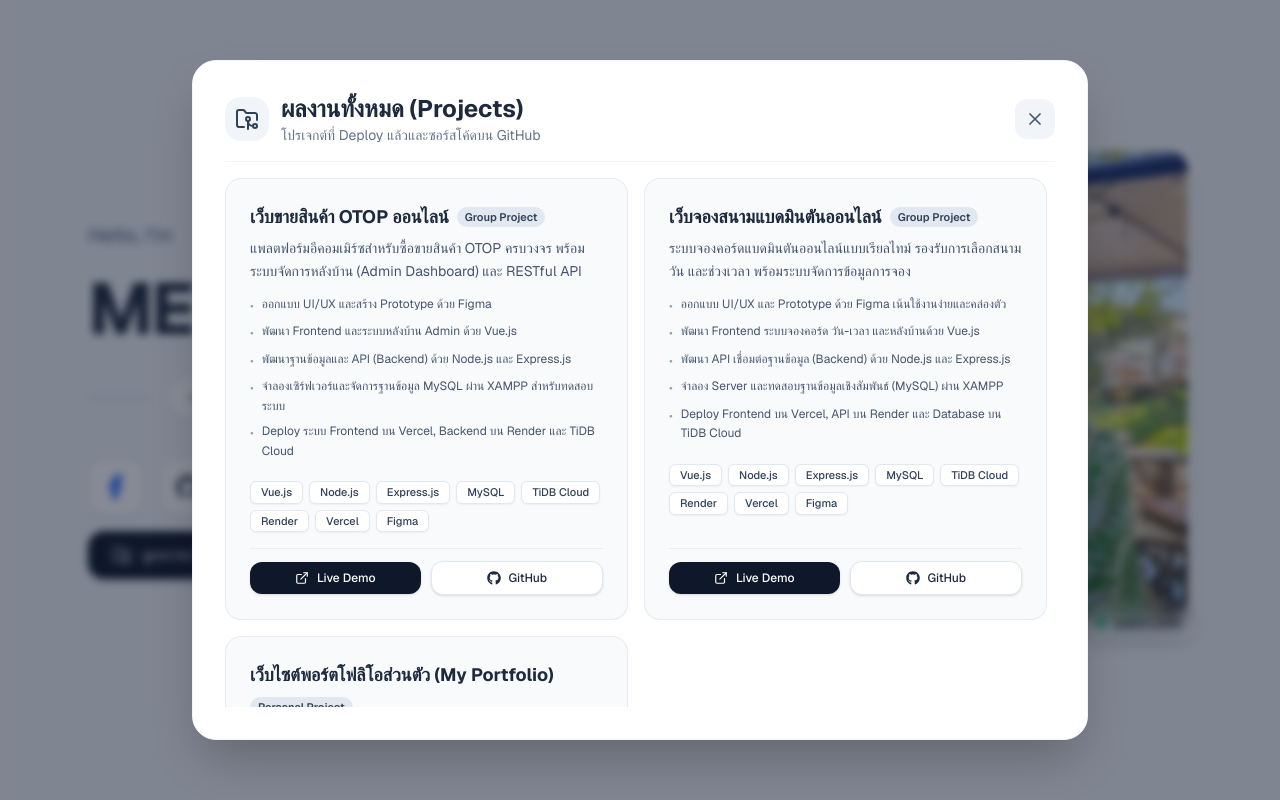
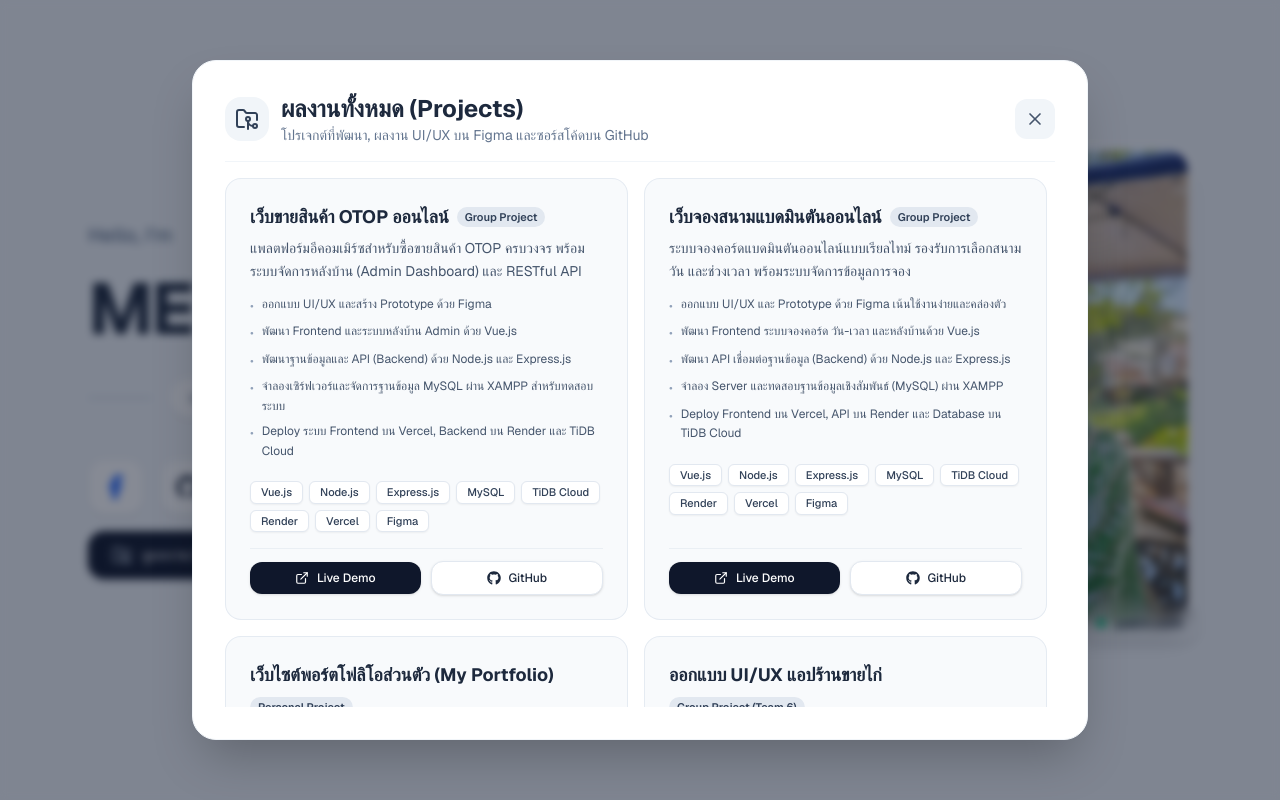
Before and after one commit to mewmaleaw111/my-portfolio, a Next.js app: page / in a window 1280 px wide. Both pictures are taken after a click on the button "ดูผลงาน (Projects)". Built offline with nearby package versions, Linux system fonts and the light colour scheme.

Commit message:
update project

```diff
--- a/components/sections/Projects.tsx
+++ b/components/sections/Projects.tsx
@@ -1,7 +1,7 @@
 "use client";
 
 import { useEffect } from "react";
-import { FaGithub } from "react-icons/fa6";
+import { FaGithub, FaFigma } from "react-icons/fa6";
 import { ExternalLink, X, FolderGit2 } from "lucide-react";
 
 export interface ProjectItem {
@@ -12,6 +12,7 @@
   tags: string[];
   liveUrl?: string;
   githubUrl?: string;
+  figmaUrl?: string;
 }
 
 export const projectsData: ProjectItem[] = [
@@ -79,6 +80,20 @@
     liveUrl: "https://my-portfolio-delta-mauve-47.vercel.app/",
     githubUrl: "https://github.com/mewmaleaw111/my-portfolio",
   },
+  {
+    title: "ออกแบบ UI/UX แอปร้านขายไก่",
+    subtitle: "Group Project (Team 6)",
+    description:
+      "ออกแบบ UI/UX สำหรับแอปพลิเคชันร้านขายไก่บน Figma โดยทำงานร่วมกับเพื่อนในทีม 5 คน แบ่งหน้าที่รับผิดชอบแต่ละส่วน และนำ Flow งานมารวมกันเป็นแอปพลิเคชันที่สมบูรณ์",
+    highlights: [
+      "ออกแบบ UI/UX และสร้าง Wireframe ครบทุกฟังก์ชันบน Figma",
+      "ทำงานร่วมกันเป็นทีม (Teamwork) 6 คน แบ่งส่วนดีไซน์และเชื่อมโยงระบบเข้าด้วยกัน",
+      "ออกแบบ Flow ขั้นตอนการสั่งซื้อและการใช้งานให้เข้าใจง่ายและเป็นมิตรต่อผู้ใช้",
+    ],
+    tags: ["Figma", "UI/UX Design", "Wireframe", "Prototype", "Teamwork"],
+    figmaUrl:
+      "https://www.figma.com/design/ziiqSQaf0yOekRhMee9wTe/Untitled?node-id=0-1&p=f",
+  },
 ];
 
 interface ProjectsProps {
@@ -87,7 +102,7 @@
 }
 
 export default function Projects({ isOpen, onClose }: ProjectsProps) {
-  // ล็อกไม่ให้หน้าเว็บด้านหลังเลื่อนตามขณะเปิด Pop-up
+  // ล็อกไม่ให้หน้าหลักเลื่อนตามขณะเปิด Pop-up
   useEffect(() => {
     if (isOpen) {
       document.body.style.overflow = "hidden";
@@ -103,18 +118,18 @@
 
   return (
     <div className="fixed inset-0 z-50 flex items-center justify-center p-4">
-      {/* 1. แยก Backdrop ออกเป็น Layer อิสระ (ไม่ให้เอฟเฟกต์เบลอกวน Scroll Container) */}
+      {/* Backdrop แยกเลเยอร์อิสระเพื่อความลื่น 60+ FPS */}
       <div
         className="fixed inset-0 bg-slate-900/50 backdrop-blur-xs transition-opacity animate-in fade-in duration-200"
         onClick={onClose}
       />
 
-      {/* 2. กล่อง Pop-up หลัก */}
+      {/* กล่อง Pop-up หลัก */}
       <div
         className="relative z-10 w-full max-w-4xl max-h-[85vh] bg-white rounded-3xl p-6 md:p-8 shadow-2xl border border-slate-100 flex flex-col transform-gpu animate-in fade-in zoom-in-95 duration-200 ease-out"
         onClick={(e) => e.stopPropagation()}
       >
-        {/* Modal Header */}
+        {/* Header */}
         <div className="flex items-center justify-between border-b border-slate-100 pb-4 mb-4 shrink-0">
           <div className="flex items-center gap-3">
             <div className="p-2.5 bg-slate-100 rounded-2xl text-slate-700">
@@ -125,7 +140,7 @@
                 ผลงานทั้งหมด (Projects)
               </h2>
               <p className="text-xs md:text-sm text-slate-500">
-                โปรเจกต์ที่ Deploy แล้วและซอร์สโค้ดบน GitHub
+                โปรเจกต์ที่พัฒนา, ผลงาน UI/UX บน Figma และซอร์สโค้ดบน GitHub
               </p>
             </div>
           </div>
@@ -140,7 +155,7 @@
           </button>
         </div>
 
-        {/* 3. จุด Scroll: เพิ่ม overscroll-contain, -webkit-overflow-scrolling และ transform-gpu */}
+        {/* จุด Scroll */}
         <div className="overflow-y-auto overscroll-contain pr-1 md:pr-2 space-y-4 transform-gpu [will-change:transform]">
           <div className="grid grid-cols-1 md:grid-cols-2 gap-4 pb-2">
             {projectsData.map((item, index) => (
@@ -203,6 +218,18 @@
                     </a>
                   )}
 
+                  {item.figmaUrl && (
+                    <a
+                      href={item.figmaUrl}
+                      target="_blank"
+                      rel="noopener noreferrer"
+                      className="flex-1 flex items-center justify-center gap-2 px-3.5 py-2 bg-slate-900 hover:bg-slate-800 text-white text-xs font-medium rounded-xl transition-transform active:scale-95 shadow-sm"
+                    >
+                      <FaFigma className="w-3.5 h-3.5 text-purple-400" />
+                      <span>Figma</span>
+                    </a>
+                  )}
+
                   {item.githubUrl && (
                     <a
                       href={item.githubUrl}
```
